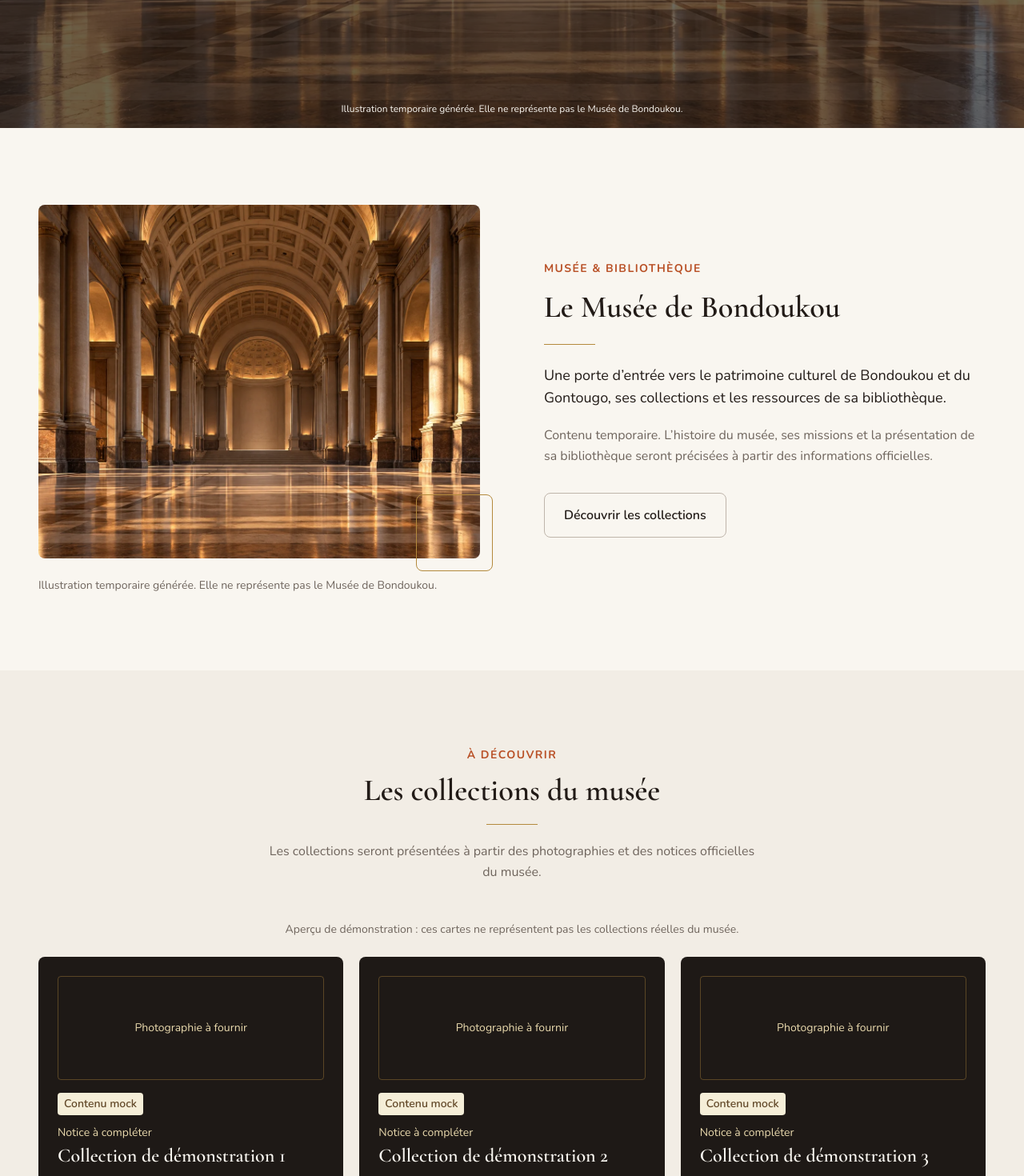
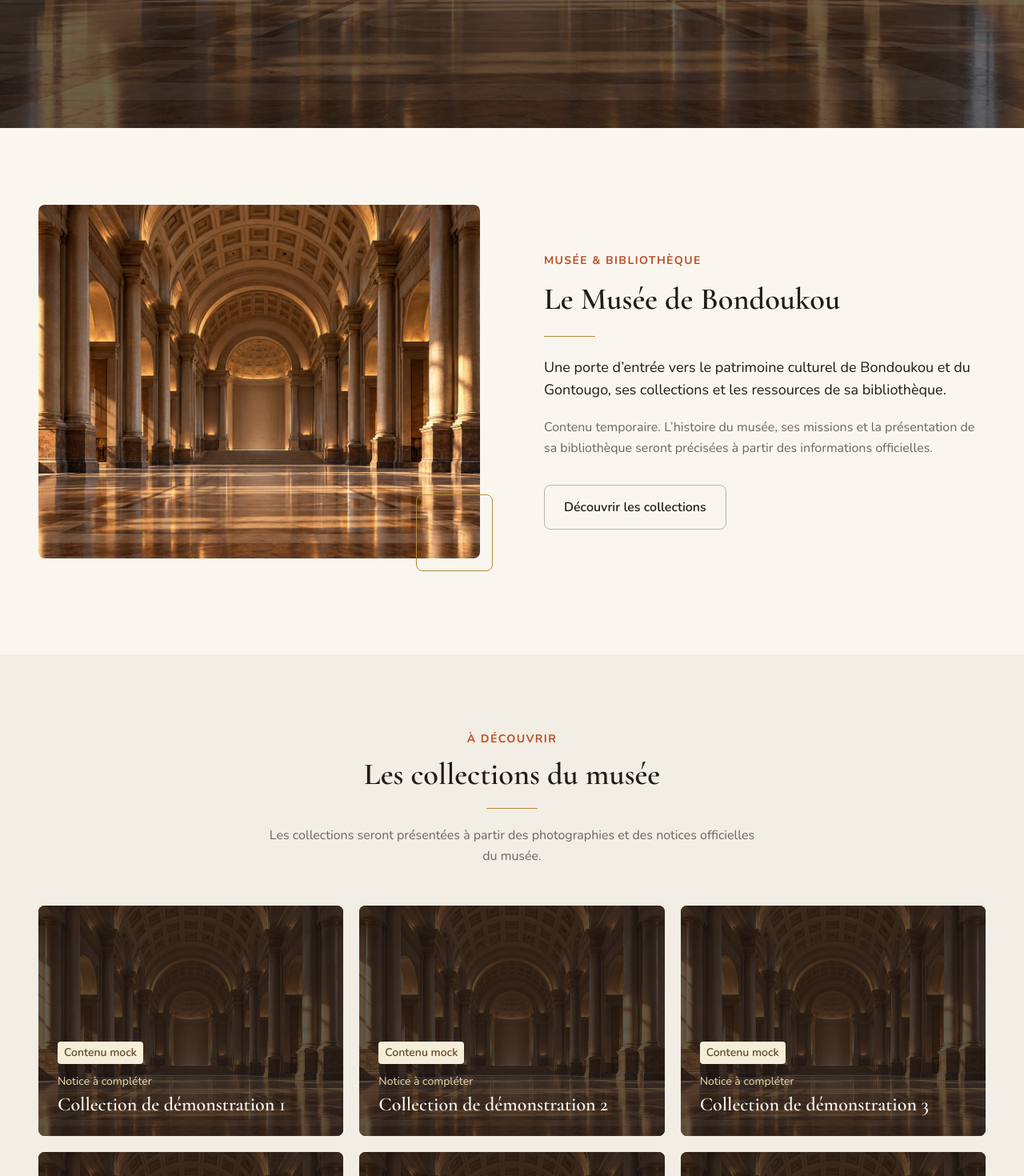
Before and after one commit to Adama-front/musee-bondoukou, a Next.js app in the folder apps/web/: page / in a window 1280 px wide. Shown: the part 640-2110 px from the top of the page at 80% size. Built offline with nearby package versions, Linux system fonts and the light colour scheme.

Commit message:
style: reuse hero image in collections and simplify captions

```diff
--- a/apps/web/src/features/collections/collections-section.tsx
+++ b/apps/web/src/features/collections/collections-section.tsx
@@ -14,7 +14,6 @@ export function CollectionsSection({ collections }: { collections: ReadonlyArray
         </header>
         {collections.length > 0 ? (
           <>
-            {collections.some((collection) => collection.isMock) ? <p className="mb-6 text-center text-sm text-muted-foreground">Aperçu de démonstration : ces cartes ne représentent pas les collections réelles du musée.</p> : null}
             <ul className="grid gap-4 sm:grid-cols-2 lg:grid-cols-3 lg:gap-5">
               {collections.map((collection) => <li key={collection.id} className="min-w-0"><CollectionCard collection={collection} /></li>)}
             </ul>
--- a/apps/web/src/features/collections/collections.mock.ts
+++ b/apps/web/src/features/collections/collections.mock.ts
@@ -8,7 +8,7 @@ export const collectionsMock: ReadonlyArray<CollectionPreview> = Array.from(
     id: `demo-collection-${index + 1}`,
     title: `Collection de démonstration ${index + 1}`,
     subtitle: "Notice à compléter",
-    image: null,
+    image: { src: "/images/museum-hero-illustration.webp", alt: "" },
     isMock: true,
   }),
 );
--- a/apps/web/src/features/home/museum-hero.tsx
+++ b/apps/web/src/features/home/museum-hero.tsx
@@ -14,6 +14,5 @@ export function MuseumHero() {
         <Link href="#visiter" className={cn(buttonVariants({ variant: "outline", size: "lg" }), "border-background text-background hover:bg-background/10")}>Préparer ma visite</Link>
       </div>
     </Container>
-    <p className="absolute inset-x-4 bottom-4 text-center text-xs text-background">Illustration temporaire générée. Elle ne représente pas le Musée de Bondoukou.</p>
   </section>;
 }
--- a/apps/web/src/features/home/museum-introduction.tsx
+++ b/apps/web/src/features/home/museum-introduction.tsx
@@ -13,9 +13,6 @@ function MuseumIllustration() {
         </div>
         <span aria-hidden="true" className="pointer-events-none absolute -bottom-4 right-4 h-24 w-24 rounded-md border border-secondary lg:-right-4" />
       </div>
-      <figcaption className="max-w-prose text-sm text-muted-foreground">
-        Illustration temporaire générée. Elle ne représente pas le Musée de Bondoukou.
-      </figcaption>
     </figure>
   );
 }
```
Also changed, not shown: 2 other files (tests, documents, lock files or other folders).
